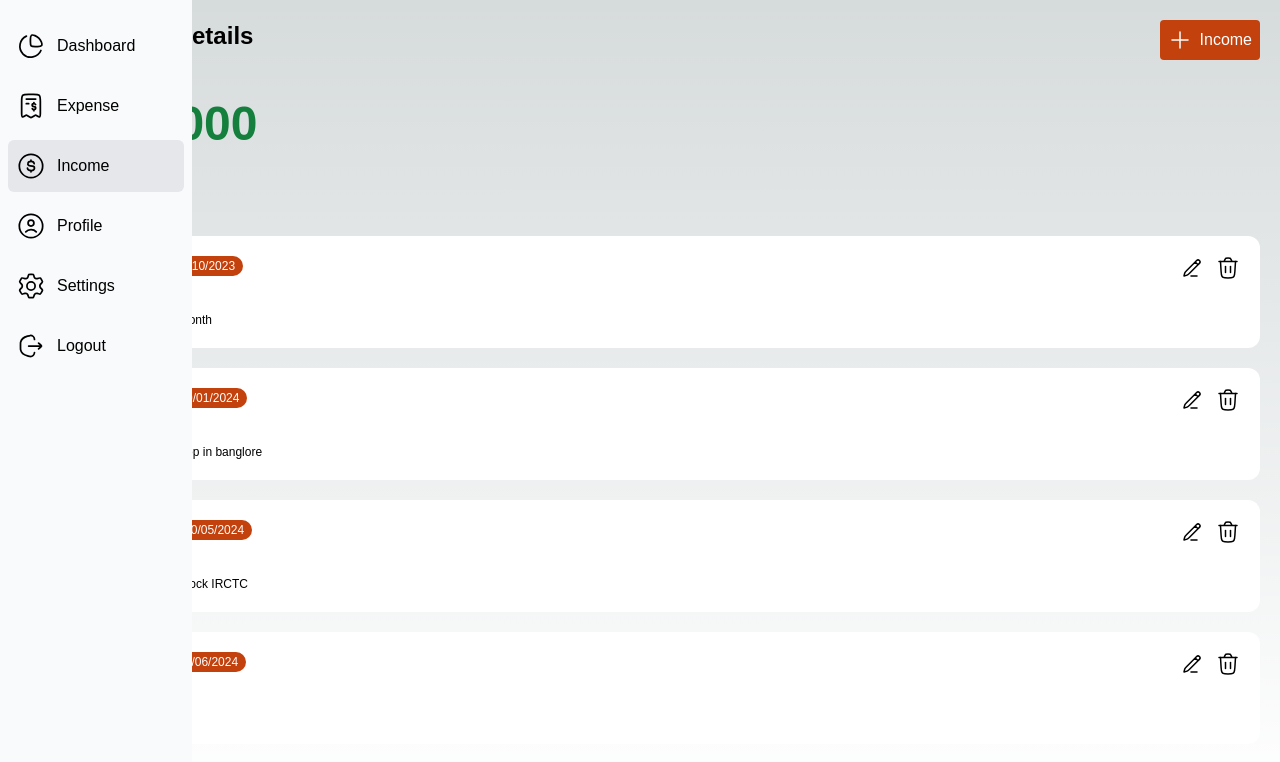
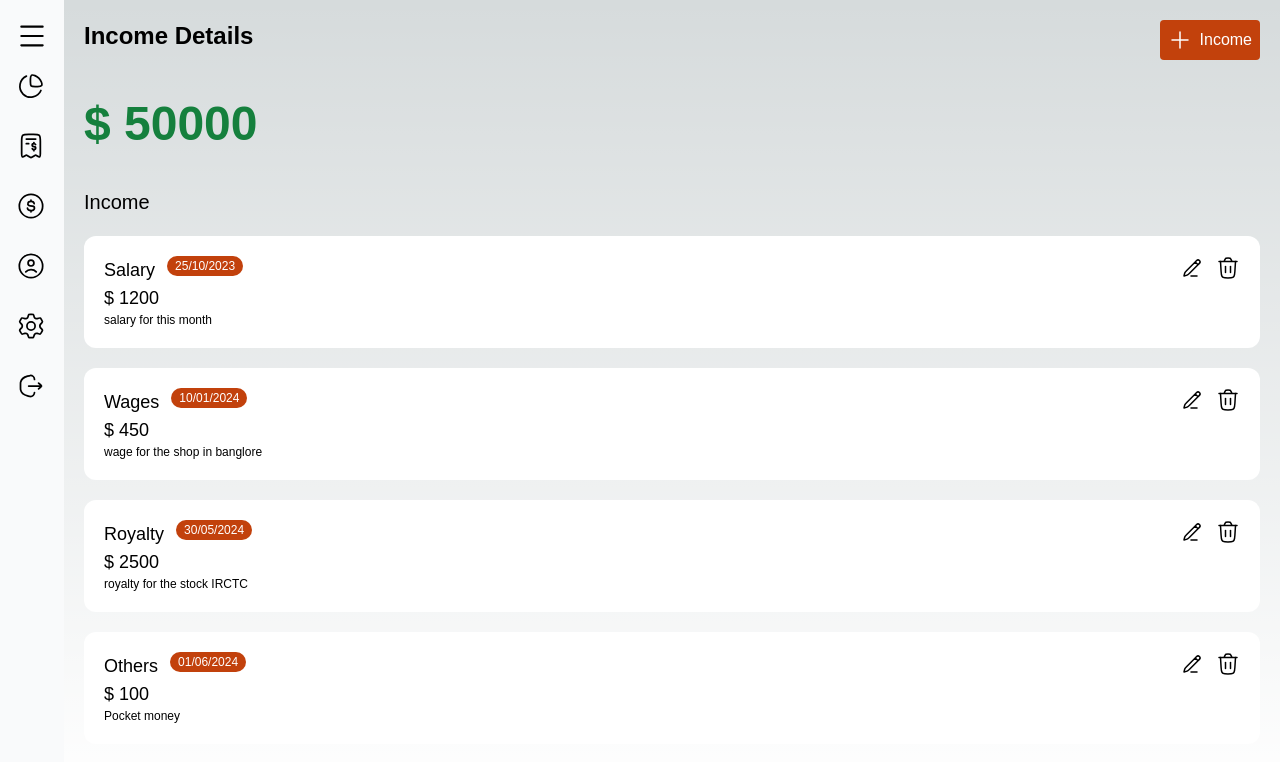
Before and after one commit to rizxn00/Cents, a Next.js app in the folder frontend/: page /income in a window 1280 px wide. Shown: the top 762 px of the page. Built offline with nearby package versions, Linux system fonts and the light colour scheme; a web font is replaced by a local one.

Commit message:
Update 2.1.2

```diff
--- a/frontend/app/auth/signin/page.tsx
+++ b/frontend/app/auth/signin/page.tsx
@@ -5,12 +5,14 @@ import Label from '@/components/ui/Label'
 import {Button} from '@/components/ui/Button'
 import Image from 'next/image'
 import BackgroundImage from '@/assets/images/background_image.png'
+import DarkBackgroundImage from '@/assets/images/dark_background_image.png'
 import Login_Illustration from '@/assets/svgs/login_illustrartion.svg'
 
 export default function SignIn() {
     return (
         <div className='min-h-screen h-full flex justify-center items-center'>
-            <Image src={BackgroundImage} alt='background-image' className='absolute h-screen w-full -z-10' />
+            <Image src={BackgroundImage} alt='background-image' className='absolute h-screen w-full -z-10 block dark:hidden' />
+            <Image src={DarkBackgroundImage} alt='background-image' className='absolute h-screen w-full -z-10 hidden dark:block' />
                 <div className='flex flex-col px-6 sm:px-16 transition-all bg-white dark:bg-zinc-950 pt-16 pb-10 gap-5 shadow-[0px_0.5px_8px_-3px_rgba(56,50,42,0.31)] rounded-xl'>
                     <Label className='text-5xl font-extrabold text-center'>Cents</Label>
                     <form className='flex flex-col w-96 gap-4 mt-5'>
--- a/frontend/app/auth/signup/page.tsx
+++ b/frontend/app/auth/signup/page.tsx
@@ -5,12 +5,14 @@ import Link from 'next/link'
 import React from 'react'
 import Image from 'next/image'
 import BackgroundImage from '@/assets/images/background_image.png'
+import DarkBackgroundImage from '@/assets/images/dark_background_image.png'
 import Register_Illustration from '@/assets/svgs/register_illustration.svg'
 
 export default function SignUp() {
     return (
         <div className='min-h-screen h-full flex justify-center items-center'>
-            <Image src={BackgroundImage} alt='background-image' className='absolute h-screen w-full -z-10' />
+            <Image src={BackgroundImage} alt='background-image' className='absolute h-screen w-full -z-10 block dark:hidden' />
+            <Image src={DarkBackgroundImage} alt='background-image' className='absolute h-screen w-full -z-10 hidden dark:block' />
             <Image src={Register_Illustration} alt='login-image' className='h-[400px] hidden md:block' />
             <div className='flex flex-col bg-white dark:bg-zinc-950 px-6 sm:px-16 transition-all pt-16 pb-10 gap-5 shadow-[0px_0.5px_8px_-3px_rgba(56,50,42,0.31)] rounded-xl'>
                 <Label className='text-5xl font-extrabold text-center'>Cents</Label>
--- a/frontend/app/home.tsx
+++ b/frontend/app/home.tsx
@@ -6,9 +6,9 @@ export default function HomeLayout({
     children: React.ReactNode;
 }>) {
     return (
-        <div className={`flex flex-col md:flex-row min-h-screen h-full overflow-hidden`}>
+        <div className={`flex flex-col md:flex-row min-h-screen h-screen overflow-hidden`}>
             <Navigation />
-            <main className="flex-1 overflow-auto md:ml-16 p-5">
+            <main className="flex-1 overflow-auto p-5">
                 {children}
             </main>
         </div>
--- a/frontend/components/Navigation.tsx
+++ b/frontend/components/Navigation.tsx
@@ -1,9 +1,11 @@
 'use client'
 
-import React, { useState, ReactNode, memo } from 'react'
+import React, { useState, ReactNode, memo, useEffect } from 'react'
 import Label from './ui/Label'
 import Link from 'next/link';
 import ClickOutside from './ClickOutside';
+import { usePathname } from 'next/navigation';
+import Tooltip from './ui/Tooltip';
 
 interface NavItemProps {
     open?: boolean
@@ -15,9 +17,17 @@ interface NavItemProps {
 
 const NavItem = memo(({ open, icon, children, href = '', className }: NavItemProps) => (
     <Link href={href}>
-        <div className={`flex gap-3 items-center hover:bg-gray-200 dark:hover:bg-black rounded-md py-3 px-[9px] cursor-pointer ${className}`}>
-            {icon}
-            <span className={open ? 'block' : 'hidden'}>{children}</span>
+        <div className={`flex gap-3 items-center hover:bg-gray-200 dark:hover:bg-black z-50 rounded-md py-3 px-[9px] cursor-pointer ${className}`}>
+            {open ? (
+                <>
+                    {icon}
+                    <span>{children}</span>
+                </>
+            ) : (
+                <Tooltip text={children}>
+                    {icon}
+                </Tooltip>
+            )}
         </div>
     </Link>
 ));
@@ -33,7 +43,29 @@ function disableDrawer() {
 
 const Navigation: React.FC = () => {
 
-    const [open, setOpen] = useState<boolean>(false)
+    const [open, setOpen] = useState(() => {
+        // This function will only run once on initial render
+        if (typeof window !== 'undefined') {
+            const savedOpen = localStorage.getItem('navigationOpen');
+            return savedOpen !== null ? JSON.parse(savedOpen) : false;
+        }
+        return false;
+    });
+
+    const pathname = usePathname();
+
+    useEffect(() => {
+        // Load the navigation state from localStorage when the component mounts
+        const savedOpen = localStorage.getItem('navigationOpen');
+        if (savedOpen !== null) {
+            setOpen(JSON.parse(savedOpen));
+        }
+    }, []);
+
+    useEffect(() => {
+        localStorage.setItem('navigationOpen', JSON.stringify(open));
+    }, [open]);
+
 
     const pages = [
         {
@@ -95,14 +127,17 @@ const Navigation: React.FC = () => {
     return (
         <div>
             <aside
-                className={`fixed h-screen bg-gray-50 dark:bg-zinc-950 w-16 hover:w-48 transition-all hidden flex-col z-10 md:flex`}
-                onMouseEnter={() => setOpen(true)}
-                onMouseLeave={() => setOpen(false)}
-            >
+                className={`relative h-screen overflow-y-hidden bg-gray-50 dark:bg-zinc-950 transition-all hidden flex-col  md:flex ${open ? 'w-48' : 'w-16'}`}>
                 <div className={`mt-5 m-2 flex-1`}>
                     <ul className='flex flex-col gap-2'>
+                        <button className={`flex ${open ? 'justify-end pr-2' : 'justify-center'} transition-all`} onClick={() => setOpen(!open)}><svg xmlns="http://www.w3.org/2000/svg" viewBox="0 0 24 24" width="32" height="32" className='text-black dark:text-white' fill="none">
+                            <path className={open ? 'hidden' : 'block'} d="M4 5L20 5" stroke="currentColor" strokeWidth="1.6" strokeLinecap="round" strokeLinejoin="round" />
+                            <path className={open ? 'hidden' : 'block'} d="M4 12L20 12" stroke="currentColor" strokeWidth="1.6" strokeLinecap="round" strokeLinejoin="round" />
+                            <path className={open ? 'hidden' : 'block'} d="M4 19L20 19" stroke="currentColor" strokeWidth="1.6" strokeLinecap="round" strokeLinejoin="round" />
+                            <path className={open ? 'block' : 'hidden'} d="M15 6C15 6 9.00001 10.4189 9 12C8.99999 13.5812 15 18 15 18" stroke="currentColor" strokeWidth="1.5" strokeLinecap="round" strokeLinejoin="round" />
+                        </svg></button>
                         {pages.map((item: any) => (
-                            <NavItem href={item.href} open={open} icon={item.image} key={item.label} className={location.pathname.includes(item.href) && 'bg-gray-200 dark:bg-black'}>
+                            <NavItem href={item.href} open={open} icon={item.image} key={item.label} className={pathname === item.href && 'bg-gray-200 dark:bg-black'}>
                                 <Label className='cursor-pointer select-none'>{item.label}</Label>
                             </NavItem>
                         ))}
@@ -138,10 +173,10 @@ const Navigation: React.FC = () => {
                                     <path d="M19.0005 4.99988L5.00045 18.9999M5.00045 4.99988L19.0005 18.9999" stroke="currentColor" strokeWidth="1.5" strokeLinecap="round" strokeLinejoin="round" />
                                 </svg>
                             </button>
-                            <div className={`mt-8 flex-1`}>
+                            <div className={`mt-10 flex-1`}>
                                 <ul className='flex flex-col gap-2'>
                                     {pages.map((item: any) => (
-                                        <NavItem href={item.href} open={true} icon={item.image} key={item.label}>
+                                        <NavItem href={item.href} open={true} icon={item.image} key={item.label} className={pathname === item.href && 'bg-gray-200 dark:bg-black'}>
                                             <Label className='cursor-pointer select-none'>{item.label}</Label>
                                         </NavItem>
                                     ))}
--- /dev/null
+++ b/frontend/components/ui/Tooltip.tsx
@@ -0,0 +1,73 @@
+'use client'
+import React, { useEffect, useRef, useState } from 'react';
+import Label from './Label';
+
+interface TooltipProps {
+    children?: React.ReactNode
+    text: any
+    className?: React.ReactNode
+}
+
+const Tooltip: React.FC<TooltipProps> = ({ children, text }) => {
+    const [isVisible, setIsVisible] = useState(false);
+    const [position, setPosition] = useState({ top: 0, left: 0 });
+    const targetRef = useRef<HTMLDivElement>(null);
+    const timeoutRef = useRef<NodeJS.Timeout | null>(null);
+
+    useEffect(() => {
+        if (isVisible && targetRef.current) {
+            const rect = targetRef.current.getBoundingClientRect();
+            setPosition({
+                top: rect.top + window.scrollY,
+                left: rect.right + window.scrollX + 10, // 10px offset from the right edge
+            });
+        }
+    }, [isVisible]);
+
+    const handleMouseEnter = () => {
+        timeoutRef.current = setTimeout(() => {
+            setIsVisible(true);
+        }, 1000);
+    };
+
+    const handleMouseLeave = () => {
+        if (timeoutRef.current) {
+            clearTimeout(timeoutRef.current);
+        }
+        setIsVisible(false);
+    };
+
+    useEffect(() => {
+        return () => {
+            if (timeoutRef.current) {
+                clearTimeout(timeoutRef.current);
+            }
+        };
+    }, []);
+
+    return (
+        <div className="relative inline-block">
+            <div
+                ref={targetRef}
+                onMouseEnter={handleMouseEnter}
+                onMouseLeave={handleMouseLeave}
+            >
+                {children}
+            </div>
+            {isVisible && (
+                <div
+                    style={{
+                        position: 'fixed',
+                        top: `${position.top}px`,
+                        left: `${position.left}px`,
+                        zIndex: 9999,
+                    }}
+                    className="ml-2 mt-5 px-3 py-2 text-sm font-medium bg-gray-100 rounded-lg shadow-sm tooltip dark:bg-zinc-900">
+                    <Label>{text}</Label>
+                </div>
+            )}
+        </div>
+    );
+};
+
+export default Tooltip;
```
Also changed, not shown: frontend/app/page.tsx (+21 -21 lines), frontend/assets/images/Background.png (deleted), frontend/assets/images/dark_background_image.png (added).
